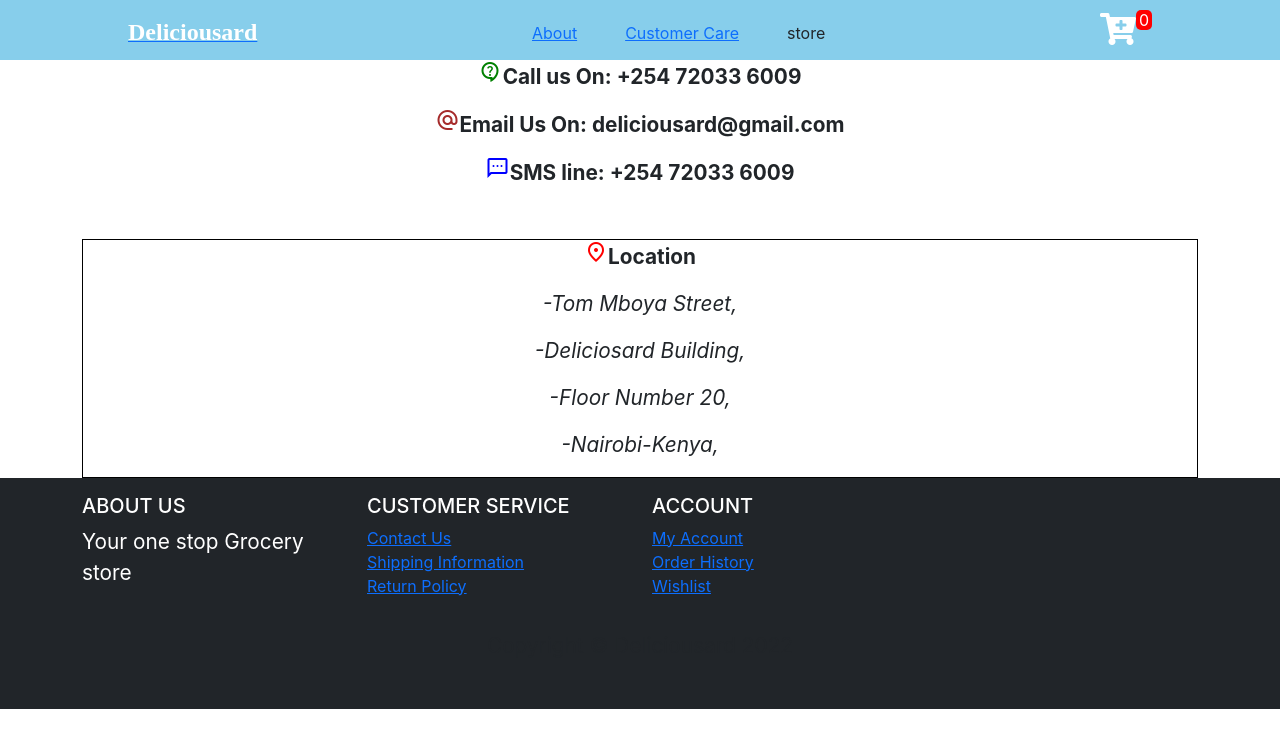
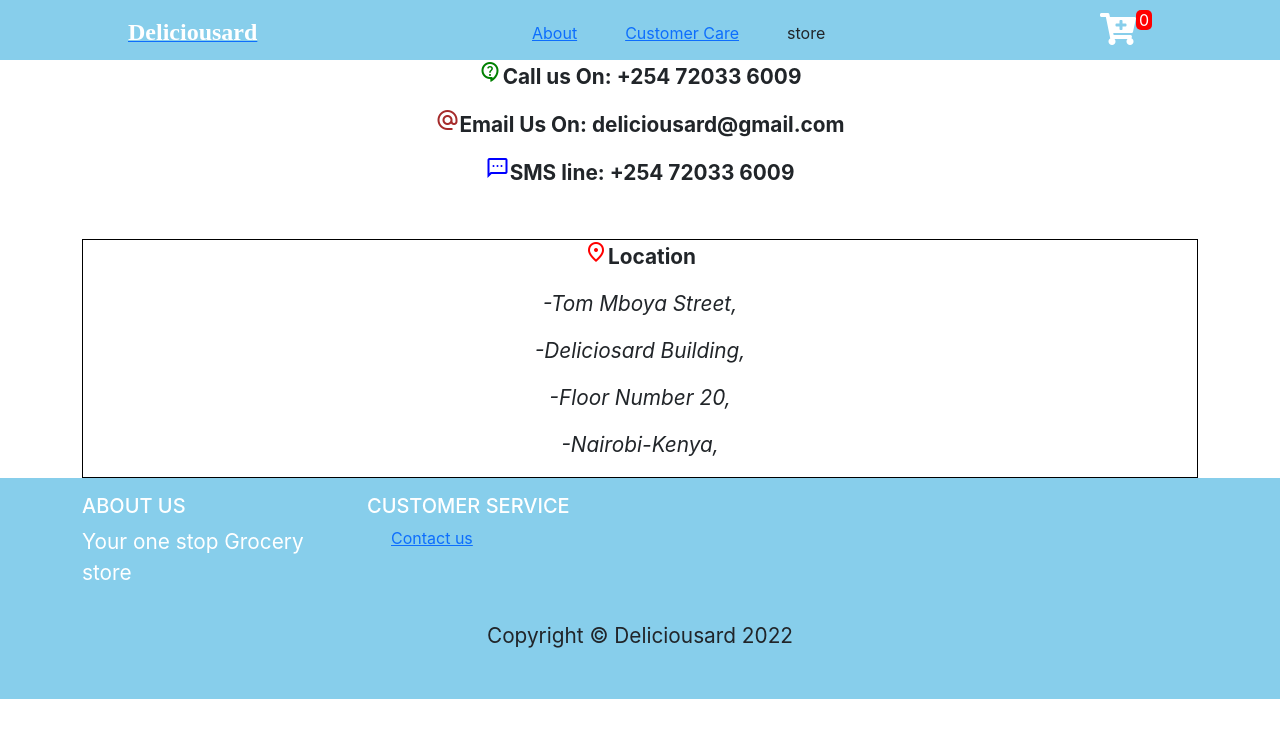
Before and after one commit to Justus-Kyalo/deliciousard, a React (Create React App) app: page /customercare in a window 1280 px wide. Shown: the top 748 px of the page. Built offline with nearby package versions, Linux system fonts and the light colour scheme.

Commit message:
functional footer

```diff
--- a/src/Components/Footer.js
+++ b/src/Components/Footer.js
@@ -1,8 +1,10 @@
 import React from 'react';
+import './css/footer.css'
+import { Link, NavLink } from "react-router-dom";
 
 function Footer() {
     return (
-        <footer class="bg-dark py-3">
+        <footer class="bg-skyblue py-3">
             <div class="container">
                 <div class="row">
                     <div class="col-lg-3 col-md-6">
@@ -13,30 +15,12 @@
                         <h5 class="text-white text-uppercase">Customer Service</h5>
                         <ul class="list-unstyled">
                             <li>
-                                <a href="#">Contact Us</a>
+                                <NavLink to="/customercare"><span className="others p-4">Contact us</span></NavLink>
                             </li>
-                            <li>
-                                <a href="#">Shipping Information</a>
-                            </li>
-                            <li>
-                                <a href="#">Return Policy</a>
-                            </li>
+
                         </ul>
                     </div>
-                    <div class="col-lg-3 col-md-6">
-                        <h5 class="text-white text-uppercase">Account</h5>
-                        <ul class="list-unstyled">
-                            <li>
-                                <a href="#">My Account</a>
-                            </li>
-                            <li>
-                                <a href="#">Order History</a>
-                            </li>
-                            <li>
-                                <a href="#">Wishlist</a>
-                            </li>
-                        </ul>
-                    </div>
+
 
                 </div>
             <div class="text-center py-3">
--- a/src/Components/css/footer.css
+++ b/src/Components/css/footer.css
@@ -1,5 +1,5 @@
-.bg-black {
-    background-color: black;
+.bg-skyblue {
+    background-color: skyblue;
   }
 
   .text-white {
```
